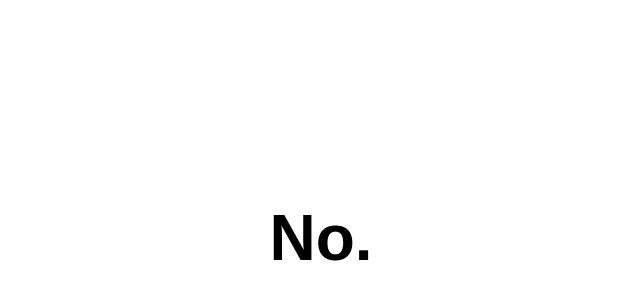
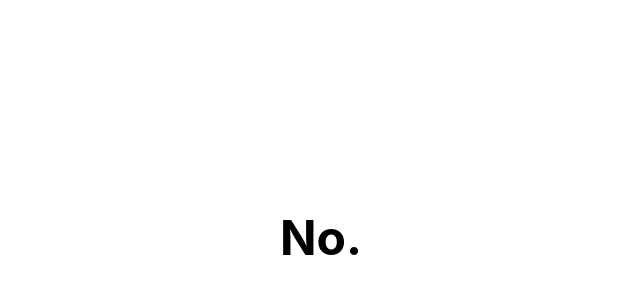
Before and after one commit to monowales/grenfell, a plain HTML site: page index.html in a window 1280 px wide. Shown: the part 130-430 px from the top of the page, without its empty margins (319-959 px from the left). Drawn offline with Linux system fonts and the light colour scheme.

Commit message:
Change font

```diff
--- a/index.html
+++ b/index.html
@@ -5,7 +5,10 @@
 
     body {
       margin: 0;
-      font-family: sans-serif;
+      font-family: -apple-system, BlinkMacSystemFont,
+    "Segoe UI", "Roboto", "Oxygen", "Ubuntu", "Cantarell",
+    "Fira Sans", "Droid Sans", "Helvetica Neue",
+    sans-serif;
     }
 
     section.top {
@@ -14,7 +17,7 @@
     }
 
     h1 {
-      font-size: 4rem;
+      font-size: 3rem;
       text-align: center;
     }
 
```
